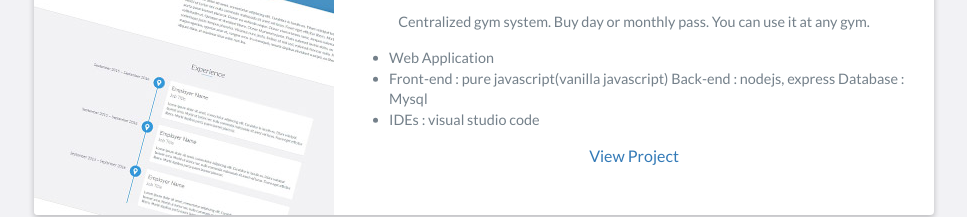
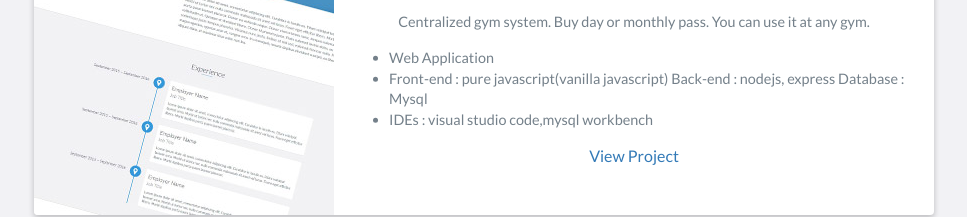
Before and after one commit to amber-ahmed/portfolio, a website: page index.html in a window 1280 px wide. Shown: the part 3895-4112 px from the top of the page, without its empty margins (156-1123 px from the left). Drawn offline with nearby package versions, Linux system fonts and the light colour scheme.

Commit message:
iron fist project update

```diff
--- a/index.html
+++ b/index.html
@@ -443,7 +443,7 @@
                             </li>
 
                             <li>
-                                IDEs : visual studio code
+                                IDEs : visual studio code,mysql workbench
                             </li>
                         </ul>
                         <a target="_blank"
```
